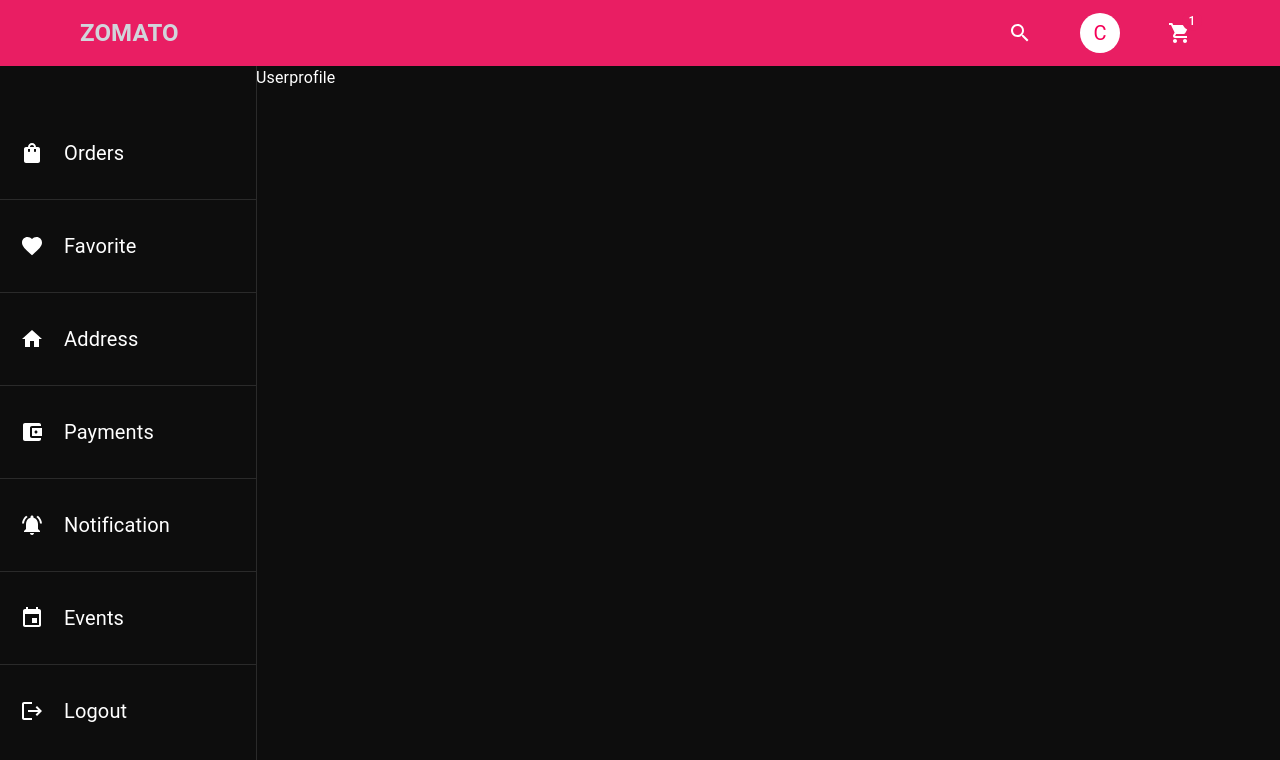
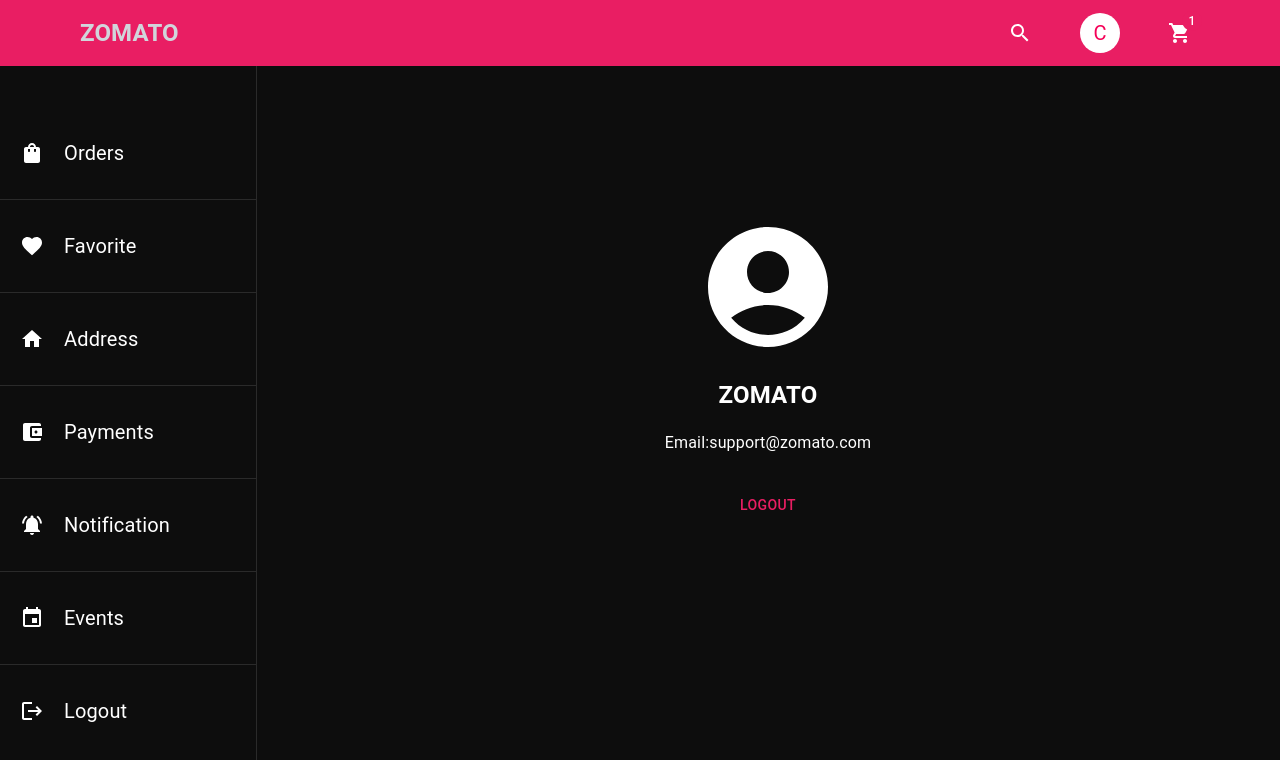
Before and after one commit to Avi5205/zomato-frontend, a React (Create React App) app: page /my-profile in a window 1280 px wide. Shown: the top 760 px of the page. Built offline with nearby package versions, Linux system fonts and the light colour scheme.

Commit message:
UserProfile.jsx modified

```diff
--- a/src/App.js
+++ b/src/App.js
@@ -12,7 +12,7 @@
       {/* <Home /> */}
       {/* <RestaurantDetails /> */}
       {/*<Cart />*/}
-        {/*  <Profile/>*/}
+      {/*    <Profile/>*/}
         <CustomerRouters/>
     </ThemeProvider>
   );
--- a/src/component/Profile/UserProfile.jsx
+++ b/src/component/Profile/UserProfile.jsx
@@ -1,8 +1,18 @@
 import React from 'react';
+import AccountCircleIcon from '@mui/icons-material/AccountCircle';
+import {Button} from "@mui/material";
 
 const UserProfile = () => {
+    const handleLogout = () => {}
     return (
-        <div className="profile">Userprofile</div>
+        <div className="min-h-[80vh] flex flex-col justify-center items-center text-center">
+            <div className="flex flex-col justify-center items-center">
+                <AccountCircleIcon sx={{fontSize: '9rem'}}/>
+                <h1 className="py-5 text-2xl font-semibold">ZOMATO</h1>
+                <p>Email:support@zomato.com</p>
+                <Button onClick={handleLogout()} sx={{margin:"2rem 0rem"}}>Logout</Button>
+            </div>
+        </div>
     )
 }
 export default UserProfile;
--- a/src/index.js
+++ b/src/index.js
@@ -2,7 +2,6 @@
 import ReactDOM from 'react-dom/client';
 import './index.css';
 import App from './App';
-import reportWebVitals from './reportWebVitals';
 import {BrowserRouter} from "react-router-dom";
 
 const root = ReactDOM.createRoot(document.getElementById('root'));
@@ -17,4 +16,3 @@
 // If you want to start measuring performance in your app, pass a function
 // to log results (for example: reportWebVitals(console.log))
 // or send to an analytics endpoint. Learn more: https://bit.ly/CRA-vitals
-reportWebVitals();
--- a/src/reportWebVitals.js
+++ /dev/null
@@ -1,13 +0,0 @@
-const reportWebVitals = onPerfEntry => {
-  if (onPerfEntry && onPerfEntry instanceof Function) {
-    import('web-vitals').then(({ getCLS, getFID, getFCP, getLCP, getTTFB }) => {
-      getCLS(onPerfEntry);
-      getFID(onPerfEntry);
-      getFCP(onPerfEntry);
-      getLCP(onPerfEntry);
-      getTTFB(onPerfEntry);
-    });
-  }
-};
-
-export default reportWebVitals;
```
Also changed, not shown: src/setupTests.js (deleted, +0 -5 lines), 1 other file (tests, documents, lock files or other folders).
